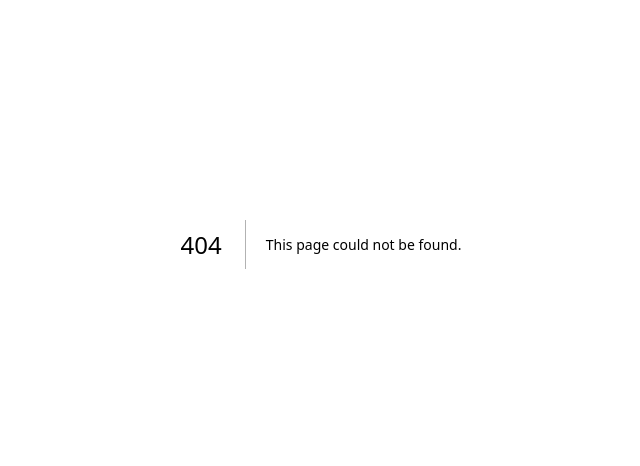
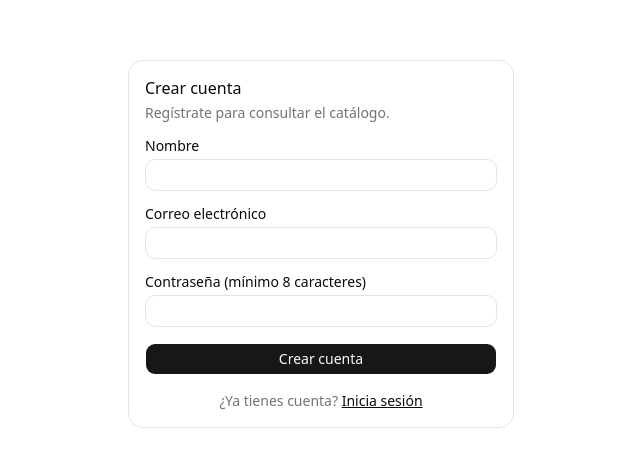
Before and after one commit to chuchido1/tractoandes-prueba, a Next.js app in the folder frontend/: page /register in a window 1280 px wide. Before the commit this address had no page. Shown: the part 156-622 px from the top of the page, without its empty margins (319-959 px from the left). Built offline with nearby package versions, Linux system fonts and the light colour scheme.

Commit message:
feat(auth): añadir pantallas de login y registro
Formularios con errores por campo, estado de envío y avisos de sesión
caducada o cuenta creada. Conservan lo escrito cuando el backend rechaza.

Co-Authored-By: Claude Sonnet 5.5 <noreply@anthropic.com>

```diff
--- /dev/null
+++ b/frontend/src/app/(auth)/layout.tsx
@@ -0,0 +1,7 @@
+export default function AuthLayout({ children }: { children: React.ReactNode }) {
+  return (
+    <main className="flex flex-1 items-center justify-center p-4">
+      <div className="w-full max-w-sm">{children}</div>
+    </main>
+  );
+}
--- /dev/null
+++ b/frontend/src/app/(auth)/login/page.tsx
@@ -0,0 +1,37 @@
+import type { Metadata } from "next";
+import { LoginForm } from "@/components/auth/login-form";
+import {
+  Card,
+  CardContent,
+  CardDescription,
+  CardHeader,
+  CardTitle,
+} from "@/components/ui/card";
+
+export const metadata: Metadata = { title: "Iniciar sesión" };
+
+type LoginPageProps = {
+  searchParams: Promise<{ [key: string]: string | string[] | undefined }>;
+};
+
+export default async function LoginPage({ searchParams }: LoginPageProps) {
+  const { motivo, registrado } = await searchParams;
+  const notice =
+    motivo === "expirada"
+      ? "Tu sesión ha expirado. Inicia sesión de nuevo."
+      : registrado === "1"
+        ? "Cuenta creada. Ya puedes iniciar sesión."
+        : undefined;
+
+  return (
+    <Card>
+      <CardHeader>
+        <CardTitle>Iniciar sesión</CardTitle>
+        <CardDescription>Accede al catálogo de libros del club.</CardDescription>
+      </CardHeader>
+      <CardContent>
+        <LoginForm notice={notice} />
+      </CardContent>
+    </Card>
+  );
+}
--- /dev/null
+++ b/frontend/src/app/(auth)/register/page.tsx
@@ -0,0 +1,25 @@
+import type { Metadata } from "next";
+import { RegisterForm } from "@/components/auth/register-form";
+import {
+  Card,
+  CardContent,
+  CardDescription,
+  CardHeader,
+  CardTitle,
+} from "@/components/ui/card";
+
+export const metadata: Metadata = { title: "Crear cuenta" };
+
+export default function RegisterPage() {
+  return (
+    <Card>
+      <CardHeader>
+        <CardTitle>Crear cuenta</CardTitle>
+        <CardDescription>Regístrate para consultar el catálogo.</CardDescription>
+      </CardHeader>
+      <CardContent>
+        <RegisterForm />
+      </CardContent>
+    </Card>
+  );
+}
--- /dev/null
+++ b/frontend/src/components/auth/login-form.tsx
@@ -0,0 +1,64 @@
+"use client";
+
+import { useState, type FormEvent } from "react";
+import { useRouter } from "next/navigation";
+import Link from "next/link";
+import { FormAlert } from "@/components/form-alert";
+import { TextField } from "@/components/text-field";
+import { Button } from "@/components/ui/button";
+import { login } from "@/lib/auth-api";
+import { describeError } from "@/lib/errors";
+
+type LoginFormProps = {
+  notice?: string;
+};
+
+export function LoginForm({ notice }: LoginFormProps) {
+  const router = useRouter();
+  const [error, setError] = useState<string | null>(null);
+  const [submitting, setSubmitting] = useState(false);
+
+  async function handleSubmit(event: FormEvent<HTMLFormElement>) {
+    event.preventDefault();
+    const data = new FormData(event.currentTarget);
+    setSubmitting(true);
+    setError(null);
+    try {
+      await login(String(data.get("email")).trim(), String(data.get("password")));
+      router.replace("/books");
+      // Vuelve a pedir al servidor lo que dependía de la sesión anterior (caché del router).
+      router.refresh();
+    } catch (err) {
+      setError(describeError(err));
+      setSubmitting(false);
+    }
+  }
+
+  return (
+    <form onSubmit={handleSubmit} noValidate className="grid gap-4">
+      {notice && <FormAlert variant="default" message={notice} />}
+      {error && <FormAlert message={error} />}
+      <TextField
+        name="email"
+        label="Correo electrónico"
+        type="email"
+        autoComplete="email"
+      />
+      <TextField
+        name="password"
+        label="Contraseña"
+        type="password"
+        autoComplete="current-password"
+      />
+      <Button type="submit" disabled={submitting}>
+        {submitting ? "Entrando…" : "Iniciar sesión"}
+      </Button>
+      <p className="text-center text-sm text-muted-foreground">
+        ¿No tienes cuenta?{" "}
+        <Link href="/register" className="text-foreground underline">
+          Regístrate
+        </Link>
+      </p>
+    </form>
+  );
+}
--- /dev/null
+++ b/frontend/src/components/auth/register-form.tsx
@@ -0,0 +1,72 @@
+"use client";
+
+import { useState, type FormEvent } from "react";
+import { useRouter } from "next/navigation";
+import Link from "next/link";
+import { FormAlert } from "@/components/form-alert";
+import { TextField } from "@/components/text-field";
+import { Button } from "@/components/ui/button";
+import { register } from "@/lib/auth-api";
+import { describeError, fieldErrorsOf } from "@/lib/errors";
+
+export function RegisterForm() {
+  const router = useRouter();
+  const [error, setError] = useState<string | null>(null);
+  const [fieldErrors, setFieldErrors] = useState<Record<string, string>>({});
+  const [submitting, setSubmitting] = useState(false);
+
+  async function handleSubmit(event: FormEvent<HTMLFormElement>) {
+    event.preventDefault();
+    const data = new FormData(event.currentTarget);
+    setSubmitting(true);
+    setError(null);
+    setFieldErrors({});
+    try {
+      await register({
+        name: String(data.get("name")).trim(),
+        email: String(data.get("email")).trim(),
+        password: String(data.get("password")),
+      });
+      router.push("/login?registrado=1");
+    } catch (err) {
+      setFieldErrors(fieldErrorsOf(err));
+      setError(describeError(err));
+      setSubmitting(false);
+    }
+  }
+
+  return (
+    <form onSubmit={handleSubmit} noValidate className="grid gap-4">
+      {error && <FormAlert message={error} />}
+      <TextField
+        name="name"
+        label="Nombre"
+        autoComplete="name"
+        error={fieldErrors.name}
+      />
+      <TextField
+        name="email"
+        label="Correo electrónico"
+        type="email"
+        autoComplete="email"
+        error={fieldErrors.email}
+      />
+      <TextField
+        name="password"
+        label="Contraseña (mínimo 8 caracteres)"
+        type="password"
+        autoComplete="new-password"
+        error={fieldErrors.password}
+      />
+      <Button type="submit" disabled={submitting}>
+        {submitting ? "Creando cuenta…" : "Crear cuenta"}
+      </Button>
+      <p className="text-center text-sm text-muted-foreground">
+        ¿Ya tienes cuenta?{" "}
+        <Link href="/login" className="text-foreground underline">
+          Inicia sesión
+        </Link>
+      </p>
+    </form>
+  );
+}
```
